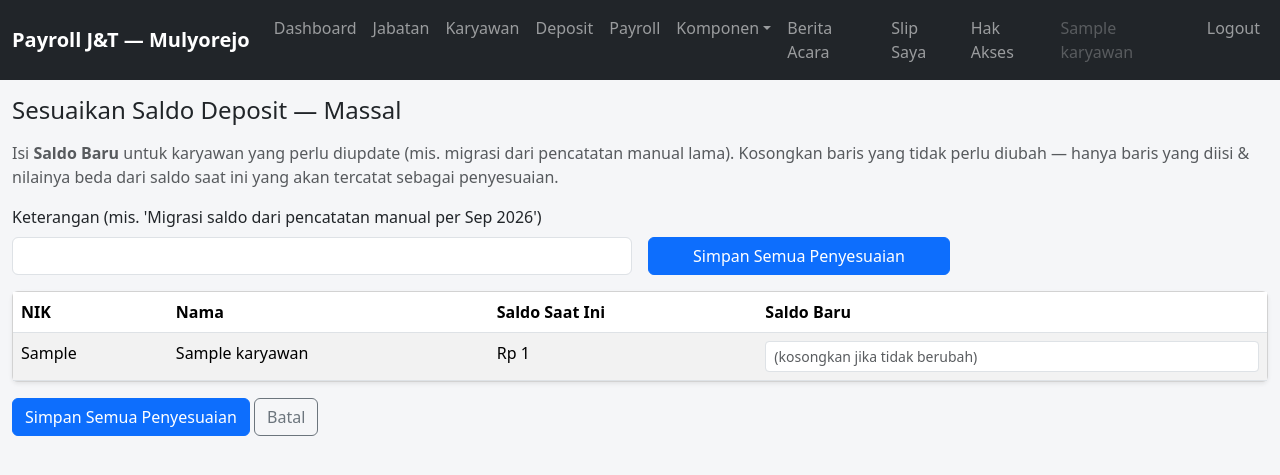
After one commit to davidgiibox-bit/payroll-jnt-mulyorejo, a Flask app: page /master/deposit/sesuaikan-massal in a window 1280 px wide. The commit adds this page. Shown: the top 475 px of the page. Run offline with Flask 3, Linux system fonts and the light colour scheme; a user stored in the database is signed in; tables that the repository leaves empty hold one stand-in row (values such as "Sample post").

Commit message:
Tambah Sesuaikan Saldo Deposit Massal + hapus riwayat transaksi terakhir
Fitur "Sesuaikan Saldo Massal" (menu Deposit): 1 halaman list semua
karyawan, isi Saldo Baru masing-masing, submit sekali untuk semua --
sama polanya dengan Kenaikan Tunjangan Massal. Baris yang dikosongkan
atau nilainya sama dengan saldo saat ini dilewati, tidak menghasilkan
entri riwayat kosong.

Fitur hapus riwayat: tombol Hapus hanya muncul di baris TERAKHIR
(paling baru) tiap karyawan di halaman detail deposit -- baris di
tengah riwayat sengaja tidak bisa dihapus supaya saldo_terkumpul tetap
konsisten dengan sisa riwayatnya. Level akses Approve.

Co-Authored-By: Claude Sonnet 5 <noreply@anthropic.com>

```diff
--- a/app/blueprints/master_deposit/forms.py
+++ b/app/blueprints/master_deposit/forms.py
@@ -20,3 +20,11 @@ class SesuaikanSaldoForm(FlaskForm):
         validators=[DataRequired()],
     )
     submit = SubmitField("Simpan Penyesuaian")
+
+
+class SesuaikanSaldoMassalForm(FlaskForm):
+    keterangan = StringField(
+        "Keterangan (mis. 'Migrasi saldo dari pencatatan manual per Sep 2026')",
+        validators=[DataRequired()],
+    )
+    submit = SubmitField("Simpan Semua Penyesuaian")
--- a/app/blueprints/master_deposit/routes.py
+++ b/app/blueprints/master_deposit/routes.py
@@ -1,13 +1,17 @@
-from flask import render_template, redirect, url_for, flash
+from flask import render_template, redirect, url_for, flash, request
 from flask_login import login_required
 
 from app.extensions import db
-from app.models import PengaturanDeposit, DepositSaldo, Karyawan
+from app.models import PengaturanDeposit, DepositSaldo, Karyawan, DepositTransaksi
 from app.utils.akses import butuh_akses
-from app.models.akses import LEVEL_LIHAT, LEVEL_EDIT
+from app.models.akses import LEVEL_LIHAT, LEVEL_EDIT, LEVEL_APPROVE
 from app.blueprints.master_deposit import master_deposit_bp
-from app.blueprints.master_deposit.forms import PengaturanDepositForm, SesuaikanSaldoForm
-from app.services.deposit_service import sesuaikan_saldo_deposit
+from app.blueprints.master_deposit.forms import PengaturanDepositForm, SesuaikanSaldoForm, SesuaikanSaldoMassalForm
+from app.services.deposit_service import (
+    sesuaikan_saldo_deposit,
+    terapkan_sesuaikan_saldo_massal,
+    hapus_transaksi_deposit,
+)
 
 KODE_MENU = "master_deposit"
 
@@ -51,6 +55,51 @@ def sesuaikan(karyawan_id):
     return redirect(url_for("master_deposit.detail", karyawan_id=karyawan.id))
 
 
+@master_deposit_bp.route("/sesuaikan-massal", methods=["GET", "POST"])
+@login_required
+@butuh_akses(KODE_MENU, LEVEL_EDIT)
+def sesuaikan_massal():
+    form = SesuaikanSaldoMassalForm()
+    daftar_saldo = DepositSaldo.query.join(Karyawan).order_by(Karyawan.nama).all()
+
+    if form.validate_on_submit():
+        perubahan = {}
+        for saldo in daftar_saldo:
+            nilai = request.form.get(f"saldo_{saldo.id}", "").strip()
+            if not nilai:
+                continue
+            try:
+                nominal = float(nilai.replace(",", "."))
+            except ValueError:
+                continue
+            if nominal < 0:
+                continue
+            perubahan[saldo] = nominal
+
+        if not perubahan:
+            flash("Tidak ada saldo yang diubah.", "warning")
+        else:
+            jumlah = terapkan_sesuaikan_saldo_massal(perubahan, form.keterangan.data.strip())
+            flash(f"Saldo deposit {jumlah} karyawan berhasil disesuaikan.", "success")
+            return redirect(url_for("master_deposit.index"))
+
+    return render_template("master_deposit/sesuaikan_massal.html", form=form, daftar_saldo=daftar_saldo)
+
+
+@master_deposit_bp.route("/<int:karyawan_id>/transaksi/<int:transaksi_id>/hapus", methods=["POST"])
+@login_required
+@butuh_akses(KODE_MENU, LEVEL_APPROVE)
+def hapus_transaksi(karyawan_id, transaksi_id):
+    karyawan = Karyawan.query.get_or_404(karyawan_id)
+    transaksi = DepositTransaksi.query.get_or_404(transaksi_id)
+    try:
+        hapus_transaksi_deposit(transaksi)
+        flash("Riwayat transaksi berhasil dihapus & saldo disesuaikan kembali.", "success")
+    except ValueError as e:
+        flash(str(e), "danger")
+    return redirect(url_for("master_deposit.detail", karyawan_id=karyawan.id))
+
+
 @master_deposit_bp.route("/pengaturan", methods=["GET", "POST"])
 @login_required
 @butuh_akses(KODE_MENU, LEVEL_EDIT)
--- a/app/templates/master_deposit/index.html
+++ b/app/templates/master_deposit/index.html
@@ -6,6 +6,7 @@
   <div>
     <span class="text-muted me-2">Default potongan bulanan: Rp {{ "{:,.0f}".format(pengaturan.default_potongan_bulanan).replace(",", ".") }}</span>
     {% if level_akses_user('master_deposit') in ['edit', 'approve'] %}
+    <a href="{{ url_for('master_deposit.sesuaikan_massal') }}" class="btn btn-sm btn-outline-secondary">Sesuaikan Saldo Massal</a>
     <a href="{{ url_for('master_deposit.pengaturan') }}" class="btn btn-sm btn-outline-secondary">Ubah Pengaturan</a>
     {% endif %}
   </div>
--- /dev/null
+++ b/app/templates/master_deposit/sesuaikan_massal.html
@@ -0,0 +1,57 @@
+{% extends "base.html" %}
+{% block title %}Sesuaikan Saldo Deposit Massal{% endblock %}
+{% block content %}
+<h4 class="mb-3">Sesuaikan Saldo Deposit — Massal</h4>
+<p class="text-muted">Isi <strong>Saldo Baru</strong> untuk karyawan yang perlu diupdate (mis. migrasi dari pencatatan manual lama). Kosongkan baris yang tidak perlu diubah — hanya baris yang diisi & nilainya beda dari saldo saat ini yang akan tercatat sebagai penyesuaian.</p>
+
+{% if form.errors %}
+<div class="alert alert-danger">
+  <ul class="mb-0">
+    {% for field_name, error_list in form.errors.items() %}
+      {% for error in error_list %}
+      <li>{{ form[field_name].label.text }}: {{ error }}</li>
+      {% endfor %}
+    {% endfor %}
+  </ul>
+</div>
+{% endif %}
+
+<form method="POST">
+  {{ form.hidden_tag() }}
+  <div class="row g-3 align-items-end mb-3">
+    <div class="col-12 col-md-6">
+      {{ form.keterangan.label(class="form-label") }}
+      {{ form.keterangan(class="form-control") }}
+    </div>
+    <div class="col-12 col-md-3">
+      {{ form.submit(class="btn btn-primary w-100") }}
+    </div>
+  </div>
+
+  <div class="card shadow-sm">
+    <div class="table-responsive">
+      <table class="table table-striped mb-0">
+        <thead>
+          <tr><th>NIK</th><th>Nama</th><th>Saldo Saat Ini</th><th style="min-width:160px;">Saldo Baru</th></tr>
+        </thead>
+        <tbody>
+          {% for saldo in daftar_saldo %}
+          <tr>
+            <td>{{ saldo.karyawan.nik_karyawan }}</td>
+            <td>{{ saldo.karyawan.nama }}</td>
+            <td>Rp {{ "{:,.0f}".format(saldo.saldo_terkumpul).replace(",", ".") }}</td>
+            <td><input type="number" step="any" min="0" class="form-control form-control-sm" name="saldo_{{ saldo.id }}" placeholder="(kosongkan jika tidak berubah)"></td>
+          </tr>
+          {% else %}
+          <tr><td colspan="4" class="text-center text-muted py-4">Belum ada data deposit.</td></tr>
+          {% endfor %}
+        </tbody>
+      </table>
+    </div>
+  </div>
+  {% if daftar_saldo %}
+  <button type="submit" class="btn btn-primary mt-3">Simpan Semua Penyesuaian</button>
+  <a href="{{ url_for('master_deposit.index') }}" class="btn btn-outline-secondary mt-3">Batal</a>
+  {% endif %}
+</form>
+{% endblock %}
```
Also changed, not shown: app/services/deposit_service.py (+34 -3 lines), app/templates/master_deposit/detail.html (+10 -2 lines).
